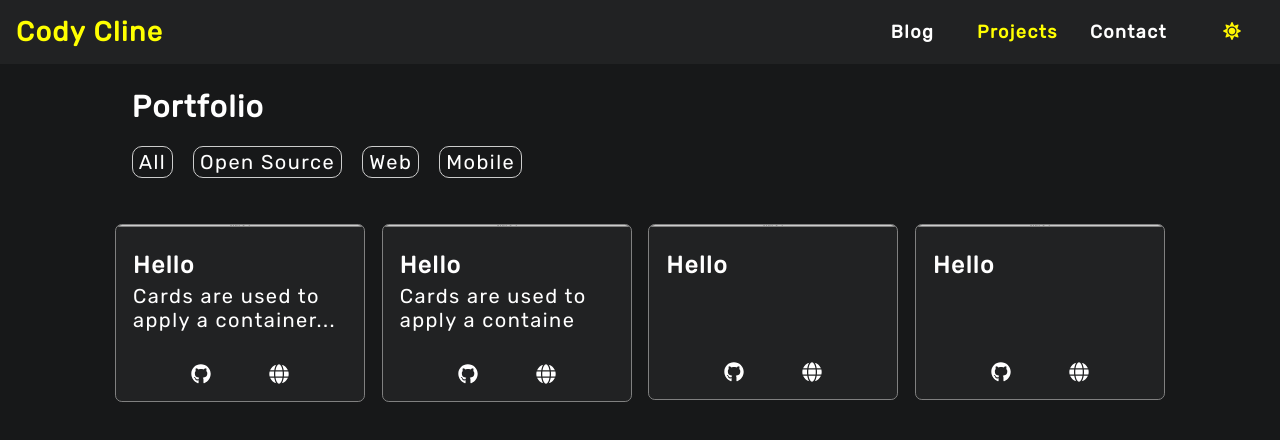
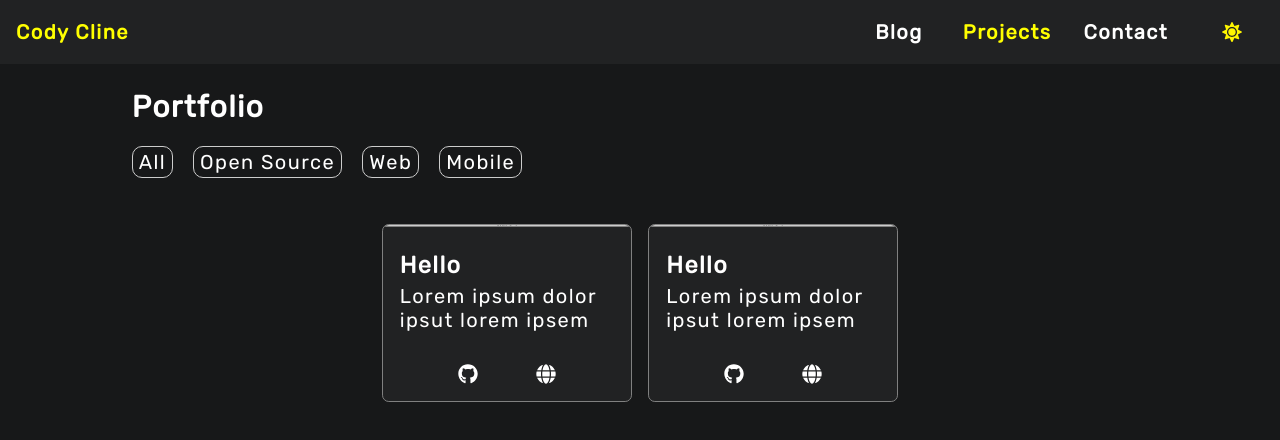
Before and after one commit to CodyCline/codycline, a React (Create React App) app: page /projects in a window 1280 px wide. Shown: the top 440 px of the page. Built offline with nearby package versions, Linux system fonts and the light colour scheme.

Commit message:
Added dummy dynamic data

```diff
--- a/src/components/hoc/layout/layout.tsx
+++ b/src/components/hoc/layout/layout.tsx
@@ -53,7 +53,7 @@ export const NavBar = () => {
     }
     return (
         <nav className="navbar">
-            <NavItem link="/" className="homeIcon"><h1>Cody Cline</h1></NavItem>
+            <NavItem link="/" className="homeIcon">Cody Cline</NavItem>
             {isMobile ?
                 <NavItem notActive>
                     <button onClick={toggleMenu}>...</button>
@@ -96,7 +96,7 @@ const NavItem = ({ children, link, notActive, className }: any) => {
     return (
         <li className={cx("navitem",  className)}>
             <NavLink activeClassName="navitem-active" to={notActive? "#" : link}>
-                <h3 style={{fontSize: "18px"}}>{children}</h3>
+                <h3 style={{fontSize: "20px"}}>{children}</h3>
             </NavLink>
 
         </li>
--- a/src/components/panel/panel.tsx
+++ b/src/components/panel/panel.tsx
@@ -11,15 +11,15 @@ export const Panel = ({ title, description, imageUrl, date, readTime }: any) =>
             <img src={imageUrl} className="panel-image" />
             <div className="panel-secondary">
                 <div className="panel-text">
-                    <h2 className="panel-text">{title}</h2>
+                    <h3 className="panel-text">{title}</h3>
                     <p>{description}</p>
                 </div>
                 <div className="panel-meta">
                     <span>
-                        <FontAwesomeIcon icon={["fab", "clock"]}/> {date}
+                        <FontAwesomeIcon icon={["far", "clock"]}/> {date}
                     </span>
                     <span>
-                        <FontAwesomeIcon icon={["far", "book-alt"]}/>{readTime} minute read
+                        <FontAwesomeIcon icon={["fas", "book"]}/>{readTime} minute read
                     </span>
                 </div>
             </div>
--- a/src/components/ui/card/card.css
+++ b/src/components/ui/card/card.css
@@ -10,11 +10,13 @@
     width: 250px;
     transition: ease-in-out 0.5s;
     border: 1px solid gray;
+    transition: 0.25s ease-in-out;
 }
 
 .card:hover {
     border: 1px solid #FFF;
     cursor: pointer;
+    transform: scale(1.05);
 }
 
 .card-divider {
--- a/src/pages/blog/blog.tsx
+++ b/src/pages/blog/blog.tsx
@@ -3,47 +3,56 @@ import { Container, Row, Col } from 'react-grid-system';
 import { Panel } from '../../components/panel/panel';
 
 export const Blog = () => {
+    const date : Date = new Date();
+    const [data, setData] = React.useState([
+        {
+            id: "123",
+            title: "Testing Project",
+            description: "Testing lorem impsuym dolor ipsut dolor imseeed ads aa",
+            banner: "https://picsum.photos/seed/picsum/200/300",
+            date: date.getFullYear(),
+            read_time: 12,
+        },
+        {
+            id: "123",
+            title: "Testing Project",
+            description: "Testing lorem impsuym dolor ipsut dolor imseeed ads aa",
+            banner: "https://picsum.photos/seed/picsum/200/300",
+            date: (date.toISOString()).split(" "),
+            read_time: 12,
+        },
+    ])
     return (
         <Container fluid>
             <Row>
-                <Col xs={0} sm={0} md={2} lg={1}/>
+                <Col xs={0} sm={0} md={2} lg={1} />
                 <Col xs={12} sm={12} md={10} lg={10}>
-                    <h2 style={{marginLeft: "10px"}}>Blog</h2>
-                    <span style={{margin: "10px", padding: "3px 6px 3px 6px", borderRadius: "10px", border: "1px solid #CCC"}}>Python</span>
-                    <span style={{margin: "10px", padding: "3px 6px 3px 6px", borderRadius: "10px", border: "1px solid #CCC"}}>Rust</span>
-                    <span style={{margin: "10px", padding: "3px 6px 3px 6px", borderRadius: "10px", border: "1px solid #CCC"}}>Docker</span>
-                    <span style={{margin: "10px", padding: "3px 6px 3px 6px", borderRadius: "10px", border: "1px solid #CCC"}}>AWS</span>
+                    <h2 style={{ marginLeft: "10px" }}>Blog</h2>
+                    <Row>
+                        <span style={{ margin: "10px", padding: "3px 6px 3px 6px", borderRadius: "10px", border: "1px solid #CCC" }}>Python</span>
+                        <span style={{ margin: "10px", padding: "3px 6px 3px 6px", borderRadius: "10px", border: "1px solid #CCC" }}>Rust</span>
+                        <span style={{ margin: "10px", padding: "3px 6px 3px 6px", borderRadius: "10px", border: "1px solid #CCC" }}>Docker</span>
+                        <span style={{ margin: "10px", padding: "3px 6px 3px 6px", borderRadius: "10px", border: "1px solid #CCC" }}>AWS</span>
+                    </Row>
                 </Col>
-                <Col xs={0} sm={0} md={2} lg={1}/>
+                <Col xs={0} sm={0} md={2} lg={1} />
             </Row>
-            <div style={{height: "50px"}}/>
+            <div style={{ height: "50px" }} />
             <Row justify="center">
-                <Col sm={12}>
-                    <Panel
-                        title="Testing"
-                        date="12-22-2021"
-                        readTime={12}
-                        description="Testing lorem impsuym dolor ipsut do"
-                        imageUrl="https://via.placeholder.com/200x200"
-                    />
-                    <div style={{height: "50px"}}/>
-                </Col>
-                <Col sm={12}>
-                    <Panel
-                        title="hello"
-                        date="12-22-2021"
-                        readTime={12}
-                        description="Lorem impsem dolor ipsut impsem dolor ipsut"
-                        imageUrl="https://via.placeholder.com/200x200"
-                    />
-                    <div style={{height: "50px"}}/>
-                </Col>
-                <Col sm={12}>
-                </Col>
-                <Col sm={12}>
-                </Col>
+                {data.map((article: any) => (
+                    <Col sm={12} lg={12}>
+                       <Panel
+                           title={article.title}
+                           description={article.description}
+                           date={article.date}
+                           readTime={article.read_time}
+                           imageUrl={article.banner}
+                       />
+                       <div style={{ height: "50px" }} />
+                    </Col>
+                ))}
             </Row>
-            <Row align="center" style={{height: "200px"}}></Row>
+            <div style={{ height: "200px" }} />
         </Container>
     )
 }
--- a/src/pages/projects/projects.tsx
+++ b/src/pages/projects/projects.tsx
@@ -1,10 +1,22 @@
 import * as React from 'react';
+import { useHistory } from 'react-router-dom';
 import { Container, Row, Col } from 'react-grid-system';
 import { Card } from '../../components/ui/card/card';
-import { useHistory } from 'react-router-dom';
 
 export const Projects = () => {
     const history = useHistory();
+    const [data, setData] = React.useState<any>([
+        {
+            id: "id",
+            title: "Test Project",
+            description: "Lorem ipsum dolor ipsut lorem ipsem"
+        },
+        {
+            id: "id",
+            title: "Test Project",
+            description: "Lorem ipsum dolor ipsut lorem ipsem"
+        }
+    ]);
 
     function navigate(url: string) {
         history.push("/projects/" + url);
@@ -13,31 +25,26 @@ export const Projects = () => {
     return (
         <Container fluid>
             <Row>
-                <Col xs={0} sm={0} md={2} lg={1}/>
+                <Col xs={0} sm={0} md={2} lg={1} />
                 <Col xs={12} sm={12} md={10} lg={10}>
-                    <h2 style={{marginLeft: "10px"}}>Portfolio</h2>
-                    <span style={{margin: "10px", padding: "3px 6px 3px 6px", borderRadius: "10px", border: "1px solid #CCC"}}>All</span>
-                    <span style={{margin: "10px", padding: "3px 6px 3px 6px", borderRadius: "10px", border: "1px solid #CCC"}}>Open Source</span>
-                    <span style={{margin: "10px", padding: "3px 6px 3px 6px", borderRadius: "10px", border: "1px solid #CCC"}}>Web</span>
-                    <span style={{margin: "10px", padding: "3px 6px 3px 6px", borderRadius: "10px", border: "1px solid #CCC"}}>Mobile</span>
+                    <h2 style={{ marginLeft: "10px" }}>Portfolio</h2>
+                    <span style={{ margin: "10px", padding: "3px 6px 3px 6px", borderRadius: "10px", border: "1px solid #CCC" }}>All</span>
+                    <span style={{ margin: "10px", padding: "3px 6px 3px 6px", borderRadius: "10px", border: "1px solid #CCC" }}>Open Source</span>
+                    <span style={{ margin: "10px", padding: "3px 6px 3px 6px", borderRadius: "10px", border: "1px solid #CCC" }}>Web</span>
+                    <span style={{ margin: "10px", padding: "3px 6px 3px 6px", borderRadius: "10px", border: "1px solid #CCC" }}>Mobile</span>
                 </Col>
-                <Col xs={0} sm={0} md={2} lg={1}/>
+                <Col xs={0} sm={0} md={2} lg={1} />
             </Row>
             <Row justify="center">
-                <Col style={{padding: "50px 0 50px 0"}} sm={6} md={4} lg={2.5} xl={2.5}>
-                    <Card onClick={()=>navigate("id")} description="Cards are used to apply a container..." />
-                </Col>
-                <Col style={{padding: "50px 0 50px 0"}}  sm={6} md={4} lg={2.5} xl={2.5}>
-                    <Card description="Cards are used to apply a containe" />
-                </Col>
-                <Col style={{padding: "50px 0 50px 0"}}  sm={6} md={4} lg={2.5} xl={2.5}>
-                    <Card />
-                </Col>
-                <Col style={{padding: "50px 0 50px 0"}}  sm={6} md={4} lg={2.5} xl={2.5}>
-                    <Card />
-                </Col>
+                {data.map((project: any) => (
+                    <Col key={project.id} style={{ padding: "50px 0 50px 0" }} sm={6} md={4} lg={2.5} xl={2.5}>
+                        <Card
+                            onClick={() => navigate(project.id)}
+                            description={project.description}
+                        />
+                    </Col>
+                ))}
             </Row>
         </Container>
-
     );
 }
--- a/src/styles/base.scss
+++ b/src/styles/base.scss
@@ -7,7 +7,9 @@
 		color: t('text');
 	}
 }
-
+@-ms-viewport{
+	width: device-width;
+}
 
 @import url('https://fonts.googleapis.com/css?family=Rubik');
 
```
